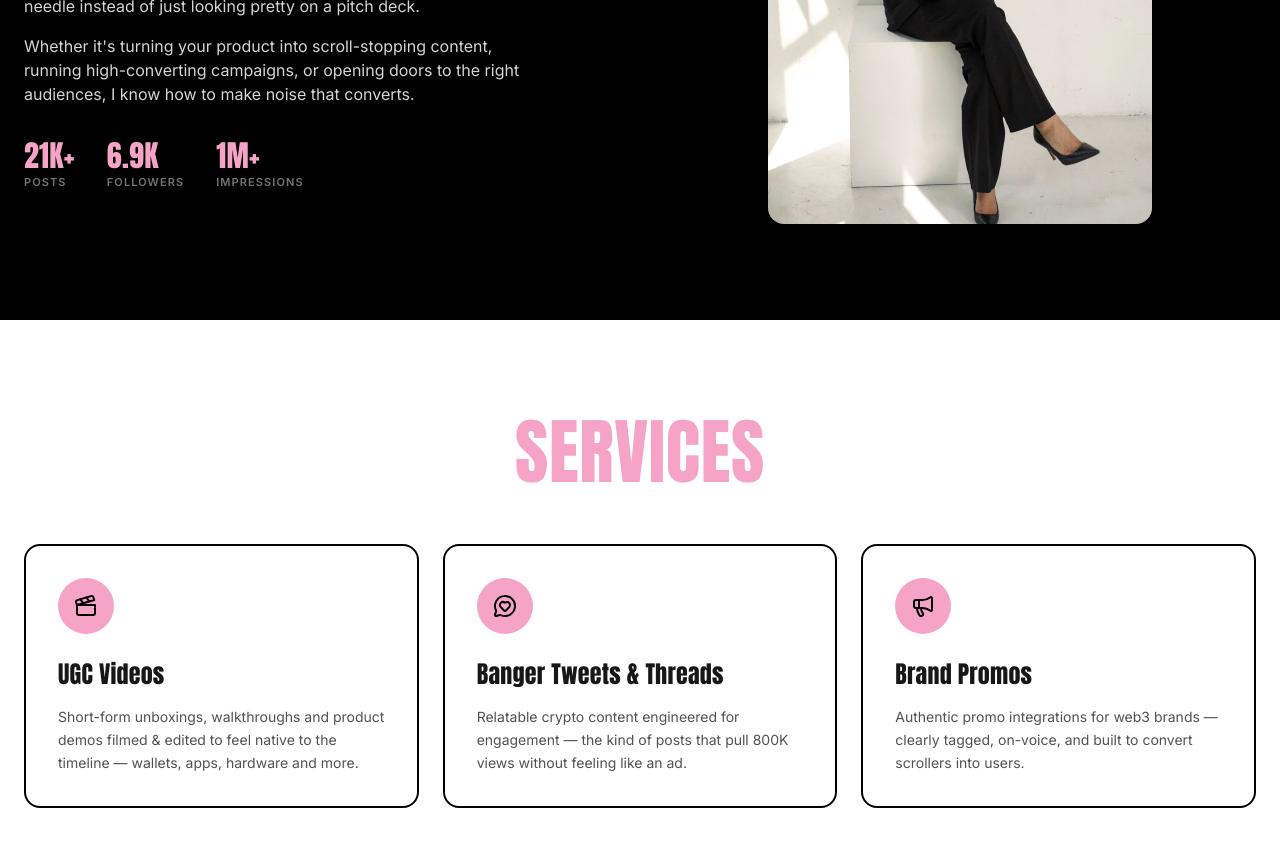
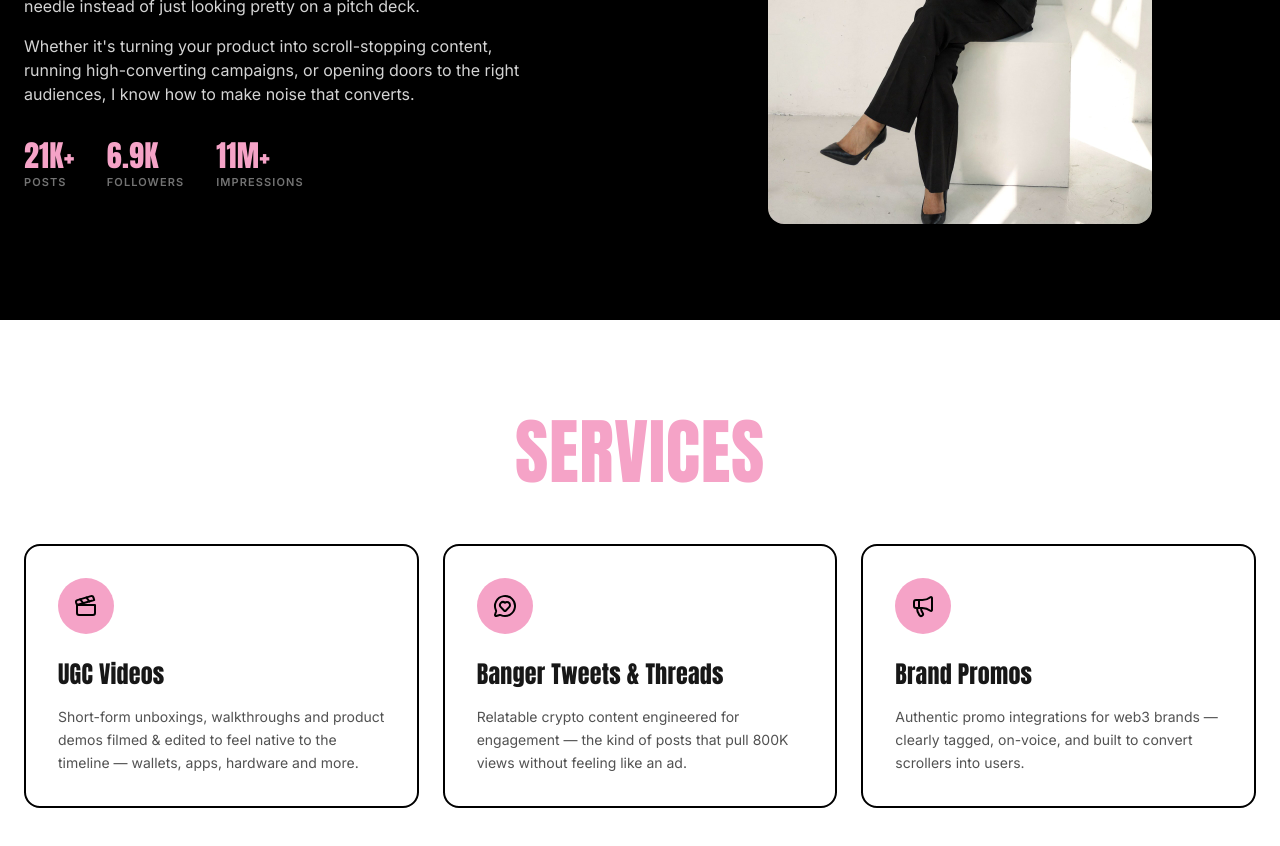
Before and after one commit to vanshueth/vanshu-eth, a React (Vite) app: page / in a window 1280 px wide. Shown: the part 1240-2086 px from the top of the page. Built offline with nearby package versions, Linux system fonts and the light colour scheme; a web font is replaced by a local one.

Commit message:
De-dash copy, 11M impressions, flipped photo

```diff
--- a/src/sections/WhoAmI.tsx
+++ b/src/sections/WhoAmI.tsx
@@ -4,7 +4,7 @@ import portrait from '@/assets/vanshika_laptop.jpg';
 const stats = [
   { value: '21K+', label: 'posts' },
   { value: '6.9K', label: 'followers' },
-  { value: '1M+', label: 'impressions' },
+  { value: '11M+', label: 'impressions' },
 ];
 
 export default function WhoAmI() {
@@ -23,7 +23,7 @@ export default function WhoAmI() {
             content that hits, write banger tweets that make people stop scrolling, market projects
             to a wider CT audience, and bring in thousands of leads (just like I did for Polymarket).
             I help projects with content strategy, growth marketing, community building, and business
-            development — the kind of stuff that actually moves the needle instead of just looking
+            development. The kind of stuff that actually moves the needle instead of just looking
             pretty on a pitch deck.
           </p>
           <p className="mt-4 max-w-lg text-sm leading-relaxed text-neutral-300 sm:text-base">
```
Also changed, not shown: src/assets/vanshika_laptop.jpg.
